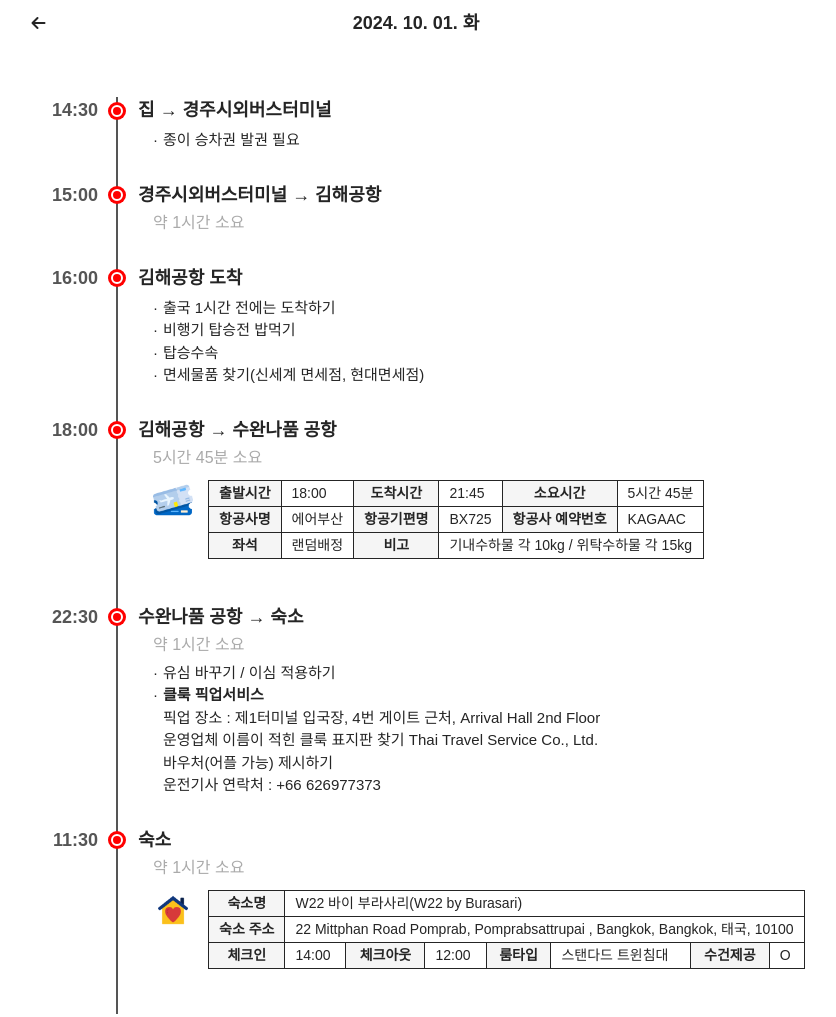
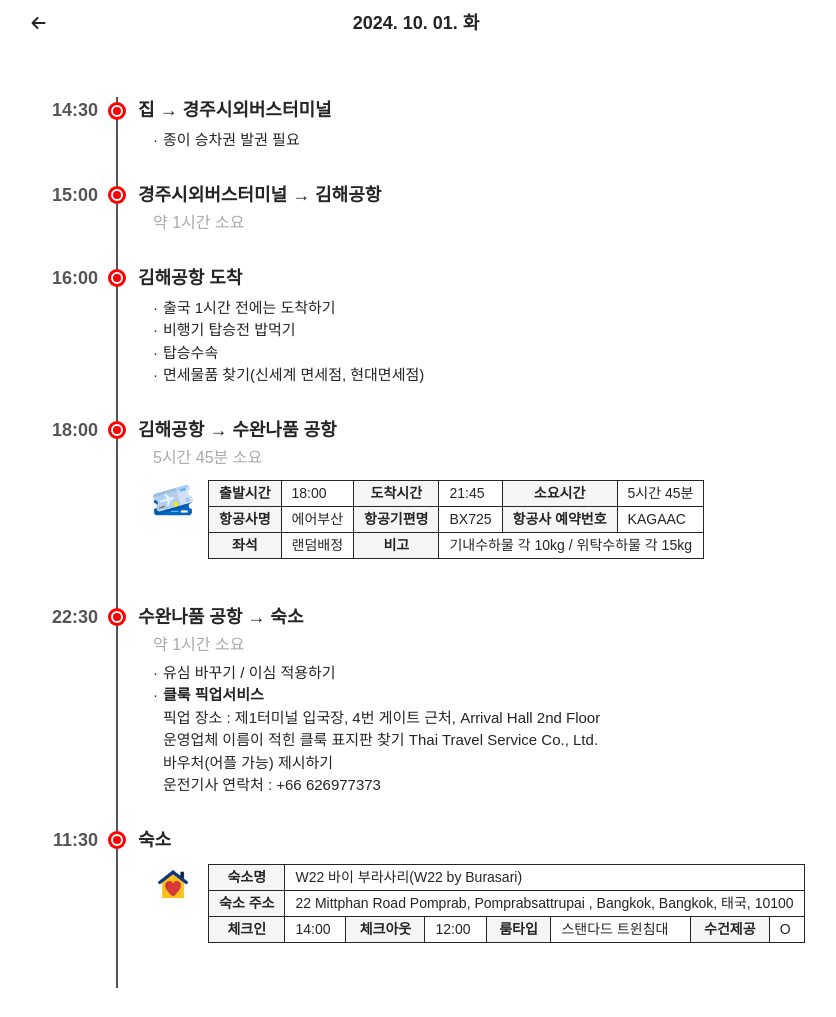
Before and after one commit to LeeTaegyung/travel-guide, a plain HTML site: page 202410_Thailand/detail/d_241001.html in a window 1280 px wide. Shown: the top 1017 px of the page, without its empty margins (224-1060 px from the left). Drawn offline with Linux system fonts and the light colour scheme; a web font is replaced by a local one.

Commit message:
내용 수정

```diff
--- a/202410_Thailand/detail/d_241001.html
+++ b/202410_Thailand/detail/d_241001.html
@@ -125,7 +125,6 @@
                     <div class="time_row">
                         <div class="time">11:30</div>
                         <div class="location">숙소</div>
-                        <div class="taken">약 1시간 소요</div>
                         <div class="note">
                             <div class="info lodging">
                                 <div class="scroll_table">
```
